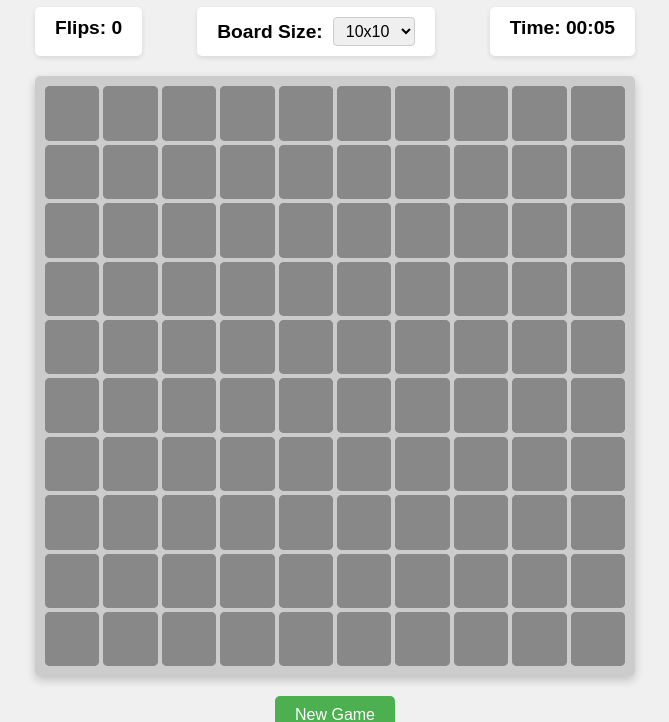
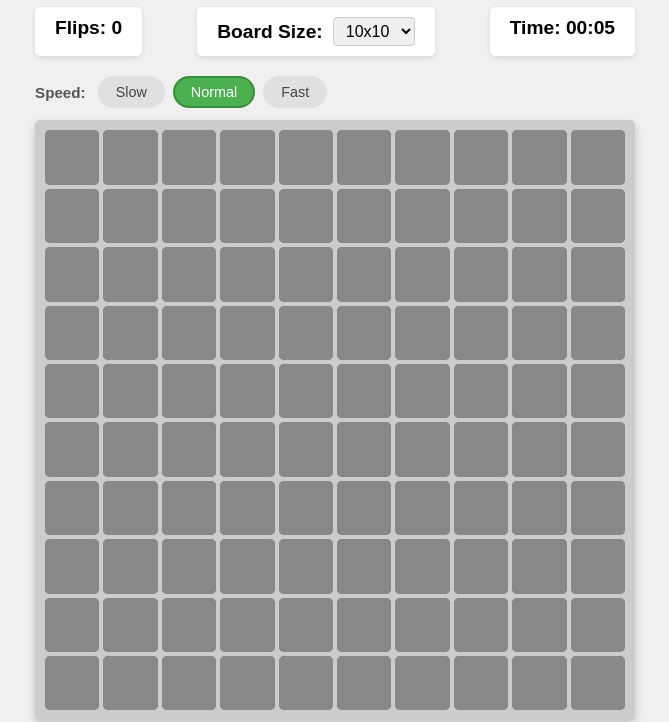
Before and after one commit to Boucaner/Flippy_App, a plain HTML site: page index.html in a window 1280 px wide. Shown: the part 81-803 px from the top of the page, without its empty margins (305-974 px from the left). Drawn offline with Linux system fonts and the light colour scheme.

Commit message:
added flip speed settings

```diff
--- a/index.html
+++ b/index.html
@@ -15,8 +15,6 @@
     <meta name="twitter:description" content="Test your memory skills with Flippy, a colorful tile-matching game!">
     <meta name="robots" content="index, follow">
     <link rel="stylesheet" href="/src/style.css">
-    <link rel="icon" type="image/png" href="/favicon.png">
-    <link rel="apple-touch-icon" href="/icon-192.png">
 </head>
 <body>
     <h1>Flippy</h1>
@@ -33,6 +31,14 @@
         </div>
         <div class="timer">Time: <span id="time">00:00</span></div>
     </div>
+
+    <div class="speed-control">
+        <span class="speed-label">Speed:</span>
+        <button class="speed-btn" data-speed="slow">Slow</button>
+        <button class="speed-btn active" data-speed="normal">Normal</button>
+        <button class="speed-btn" data-speed="fast">Fast</button>
+    </div>
+
     <div class="game-board" id="game-board"></div>
     <div class="actions">
         <button id="reset-btn">New Game</button>
--- a/src/main.js
+++ b/src/main.js
@@ -13,7 +13,26 @@ const COLORS = [
     '#FF3380'  // Magenta
 ];
 
-// ── State ────────────────────────────────────────────────────────────────────
+// ── Speed settings ────────────────────────────────────────────────────────────
+
+const SPEEDS = {
+    slow:   { flip: 0.6,  match: 800,  mismatch: 1500 },
+    normal: { flip: 0.3,  match: 500,  mismatch: 1000 },
+    fast:   { flip: 0.15, match: 250,  mismatch: 600  },
+};
+
+let currentSpeed = 'normal';
+
+function applySpeed(speed) {
+    currentSpeed = speed;
+    document.documentElement.style.setProperty('--flip-duration', `${SPEEDS[speed].flip}s`);
+    localStorage.setItem('flippy_speed', speed);
+    document.querySelectorAll('.speed-btn').forEach(btn => {
+        btn.classList.toggle('active', btn.dataset.speed === speed);
+    });
+}
+
+// ── State ─────────────────────────────────────────────────────────────────────
 
 let clickCount = 0;
 let startTime = null;
@@ -26,7 +45,7 @@ let gameActive = false;
 let boardSize = 10;
 let totalPairs = 0;
 
-// ── DOM refs ─────────────────────────────────────────────────────────────────
+// ── DOM refs ──────────────────────────────────────────────────────────────────
 
 const gameBoard = document.getElementById('game-board');
 const clickCountElement = document.getElementById('click-count');
@@ -186,6 +205,8 @@ function handleTileClick(tile) {
         secondTile = tile;
         canFlip = false;
 
+        const speed = SPEEDS[currentSpeed];
+
         if (firstTile.dataset.color === secondTile.dataset.color) {
             setTimeout(() => {
                 firstTile.classList.add('matched');
@@ -193,13 +214,13 @@ function handleTileClick(tile) {
                 resetTiles();
                 matchedPairs++;
                 if (matchedPairs === totalPairs) endGame();
-            }, 500);
+            }, speed.match);
         } else {
             setTimeout(() => {
                 firstTile.classList.remove('flipped');
                 secondTile.classList.remove('flipped');
                 resetTiles();
-            }, 1000);
+            }, speed.mismatch);
         }
     }
 }
@@ -270,6 +291,10 @@ document.getElementById('board-size-select').addEventListener('change', () => {
     }
 });
 
+document.querySelectorAll('.speed-btn').forEach(btn => {
+    btn.addEventListener('click', () => applySpeed(btn.dataset.speed));
+});
+
 // ── Init ──────────────────────────────────────────────────────────────────────
 
 const savedSize = localStorage.getItem('flippy_board_size');
@@ -277,4 +302,7 @@ if (savedSize) {
     document.getElementById('board-size-select').value = savedSize;
 }
 
+const savedSpeed = localStorage.getItem('flippy_speed') || 'normal';
+applySpeed(savedSpeed);
+
 initGame();
--- a/src/style.css
+++ b/src/style.css
@@ -71,7 +71,7 @@ h1 {
     background-color: #888;
     border-radius: 5px;
     cursor: pointer;
-    transition: all 0.3s ease;
+    transition: transform var(--flip-duration) ease;
     transform-style: preserve-3d;
     position: relative;
 }
@@ -264,3 +264,46 @@ button:hover {
         font-size: 0.9rem;
     }
 }
+
+/* Speed control */
+:root {
+    --flip-duration: 0.3s;
+}
+
+.speed-control {
+    display: flex;
+    align-items: center;
+    gap: 8px;
+    width: 100%;
+    max-width: 600px;
+    margin-bottom: 12px;
+}
+
+.speed-label {
+    font-size: 0.95rem;
+    font-weight: bold;
+    color: #555;
+    margin-right: 4px;
+}
+
+.speed-btn {
+    padding: 6px 16px;
+    font-size: 0.9rem;
+    background-color: #e0e0e0;
+    color: #444;
+    border: 2px solid transparent;
+    border-radius: 20px;
+    cursor: pointer;
+    margin: 0;
+    transition: all 0.15s ease;
+}
+
+.speed-btn:hover {
+    background-color: #d0d0d0;
+}
+
+.speed-btn.active {
+    background-color: #4CAF50;
+    color: white;
+    border-color: #388e3c;
+}
```
